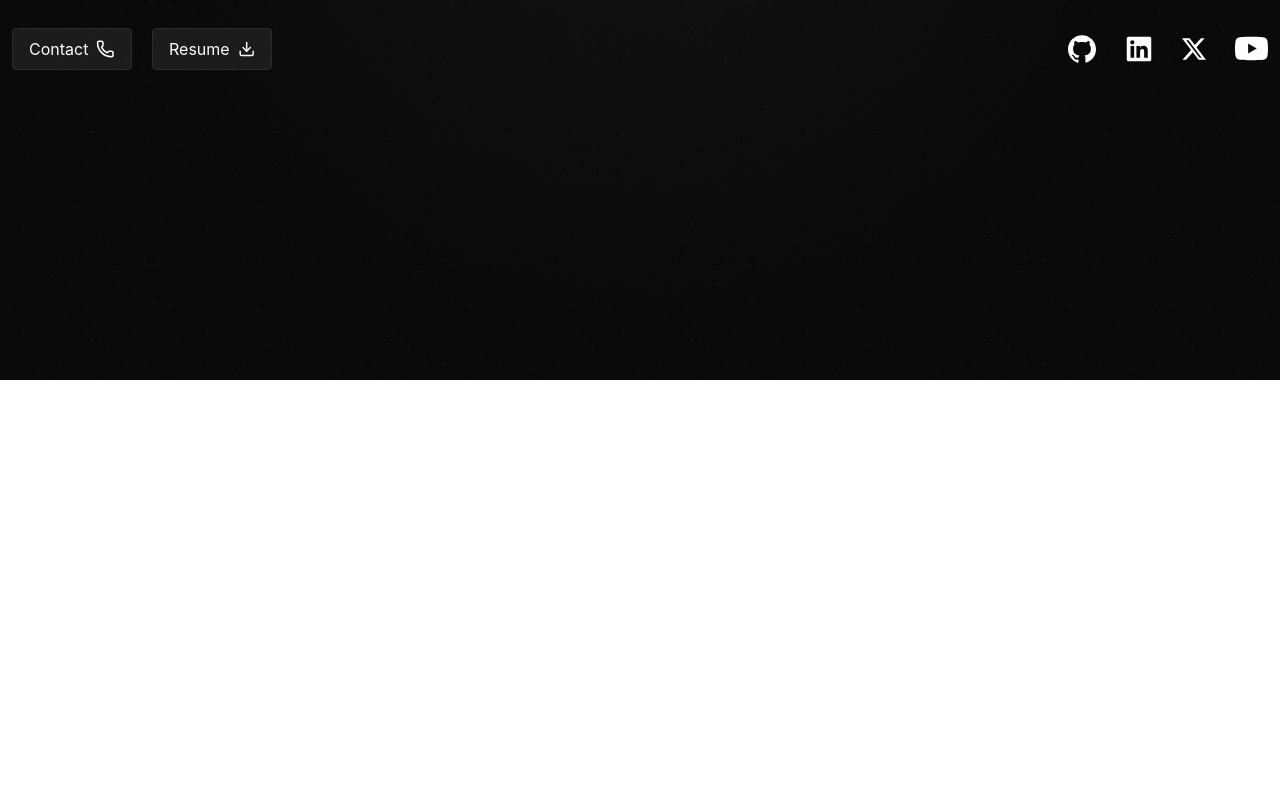
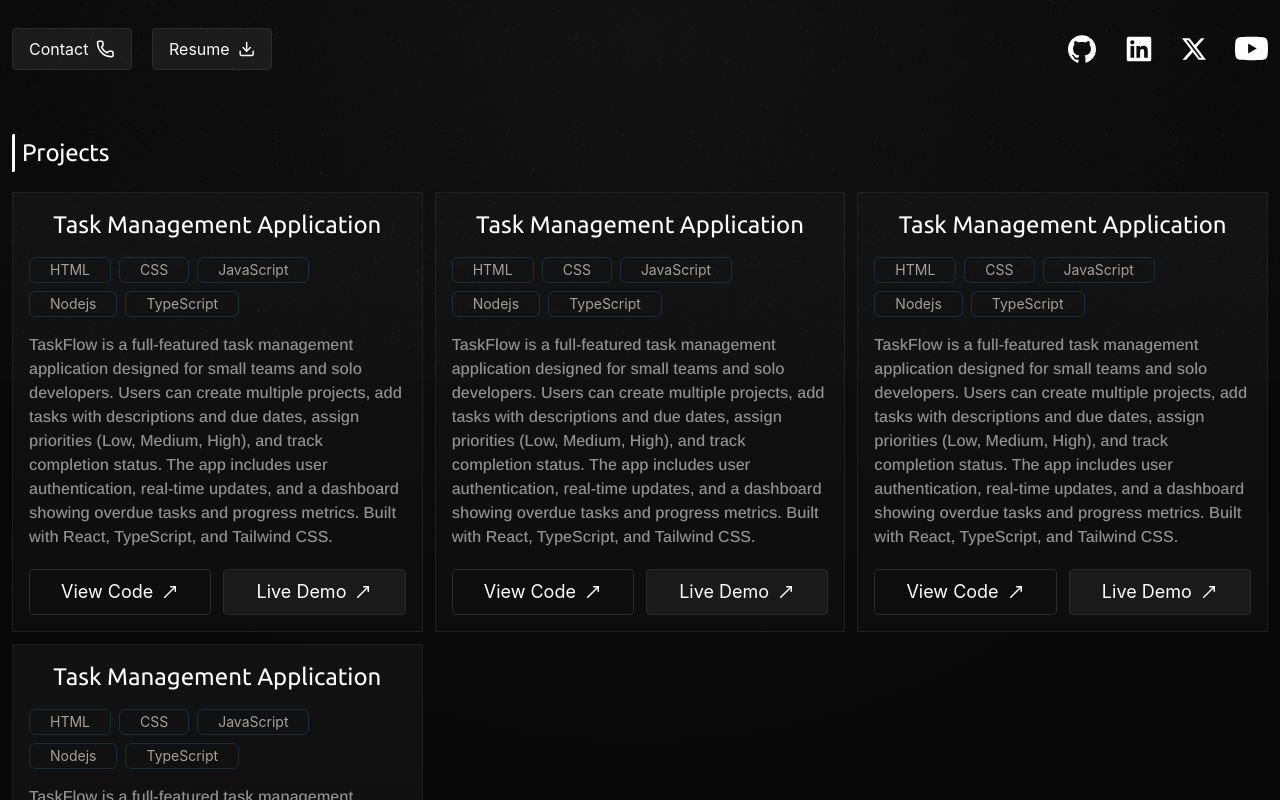
Before and after one commit to BulusHamnu/my-portfolio-v2, a React (Vite) app: page / in a window 1280 px wide. Shown: the part 420-1220 px from the top of the page. Before the commit the page ends 800 px from the top, so only its background shows below. Built offline with nearby package versions, Linux system fonts and the light colour scheme.

Commit message:
Feat: added project section

```diff
--- a/src/App.tsx
+++ b/src/App.tsx
@@ -1,5 +1,6 @@
 import Header from "./components/header";
 import HeroSection from "./components/heroSection";
+import ProjectsSection from "./components/projectSection";
 
 /* Home */
 function App() {
@@ -7,6 +8,7 @@ function App() {
     <div className="container">
       <Header />
       <HeroSection />
+      <ProjectsSection />
     </div>
   );
 }
--- /dev/null
+++ b/src/components/projectCard.tsx
@@ -0,0 +1,47 @@
+import { MoveUpRight } from "lucide-react";
+
+/* Project Card */
+function ProjectCard() {
+  const techStack = ["HTML", "CSS", "JavaScript", "Nodejs", "TypeScript"];
+
+  return (
+    <div className="project-card card h-fit p-4 text-left grid grid-rows-[auto_1fr_auto] gap-2 overflow-hidden">
+      <div>
+        <h3 className="text-center text-lg md:text-2xl font-bold mb-4">
+          Task Management Application
+        </h3>
+        <div className="project-tech-stack flex flex-row flex-wrap items-start gap-2 mt-3 mb-2">
+          {techStack.map((tech) => (
+            <span className="tech py-0.5 px-5 text-sm rounded-md border border-gray-800 text-stone-400">
+              {tech}
+            </span>
+          ))}
+        </div>
+      </div>
+      <p>
+        TaskFlow is a full-featured task management application designed for
+        small teams and solo developers. Users can create multiple projects, add
+        tasks with descriptions and due dates, assign priorities (Low, Medium,
+        High), and track completion status. The app includes user
+        authentication, real-time updates, and a dashboard showing overdue tasks
+        and progress metrics. Built with React, TypeScript, and Tailwind CSS.
+      </p>
+      <div className="flex flex-row w-full gap-3 mt-3">
+        <a href="#" className="w-full">
+          <button className="flex flex-row no-wrap gap-2 button-secondary border rounded-sm px-5 lg:px-4 py-2 w-full cursor-pointer items-center justify-center text-sm md:text-lg">
+            <span>View Code</span>
+            <MoveUpRight size={18} />
+          </button>
+        </a>
+        <a href="#" className="w-full">
+          <button className="flex flex-row no-wrap gap-2 button-primary border rounded-sm px-5 lg:px-4 py-2 w-full cursor-pointer items-center justify-center text-sm md:text-lg">
+            <span>Live Demo</span>
+            <MoveUpRight size={18} />
+          </button>
+        </a>
+      </div>
+    </div>
+  );
+}
+
+export default ProjectCard;
--- /dev/null
+++ b/src/components/projectSection.tsx
@@ -0,0 +1,18 @@
+import ProjectCard from "./projectCard";
+
+/* Projects Section */
+function ProjectsSection() {
+  return (
+    <section id="projects-section" className="p-3 mt-7 mb-4">
+      <h2 className="section-heading text-left">Projects</h2>
+      <div className="mt-5 grid grid-cols-1 md:grid-cols-2 lg:grid-cols-3 gap-3 grid-row-auto">
+        <ProjectCard />
+        <ProjectCard />
+        <ProjectCard />
+        <ProjectCard />
+      </div>
+    </section>
+  );
+}
+
+export default ProjectsSection;
--- a/src/index.css
+++ b/src/index.css
@@ -41,7 +41,8 @@ body::before {
 }
 
 h1,
-h2 {
+h2,
+h3 {
   font-family: var(--heading-font);
   font-weight: 400;
   color: var(--text-color);
@@ -115,15 +116,47 @@ header {
   transition: background-color 0.3s linear;
 }
 
-/* Primary btn */
+/* Primary and Secondary btn*/
+.button-primary,
+.button-secondary {
+  border: 1px solid #2a2a2a;
+  color: white;
+  transition: background-color 0.3s linear;
+}
+
 .button-primary {
   background: #1a1a1a;
-  border: 1px solid #2a2a2a;
-  color: white;
 }
 
-.button-primary:hover {
+.button-secondary {
+  background: none;
+}
+
+.button-primary:hover,
+.button-secondary:hover {
   background: #222;
+}
+
+/* Section */
+.section-heading {
+  width: fit-content;
+  position: relative;
+  padding: 5px;
+  padding-left: 10px;
+  /* background-color: rgba(24, 24, 26, 0.623); */
+}
+
+.section-heading::before {
+  content: "";
+  display: block;
+  width: 3px;
+  height: 100%;
+  background-color: var(--text-color);
+  position: absolute;
+  top: 0%;
+  left: 0;
+  border-radius: 0.1rem 0;
+  z-index: 2;
 }
 
 /* Card */
```
